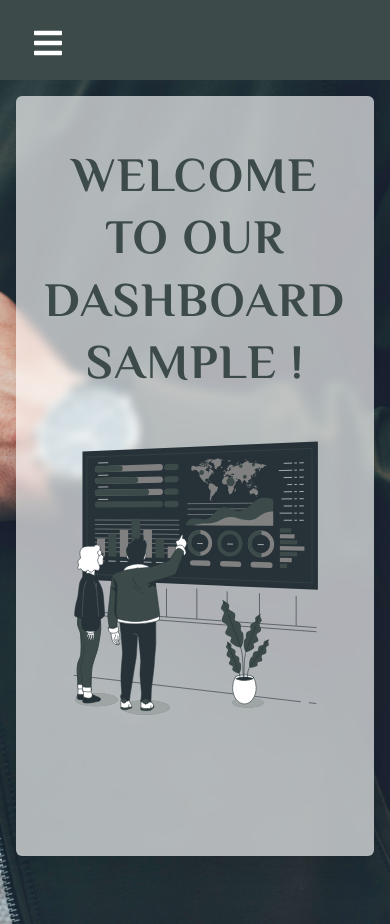
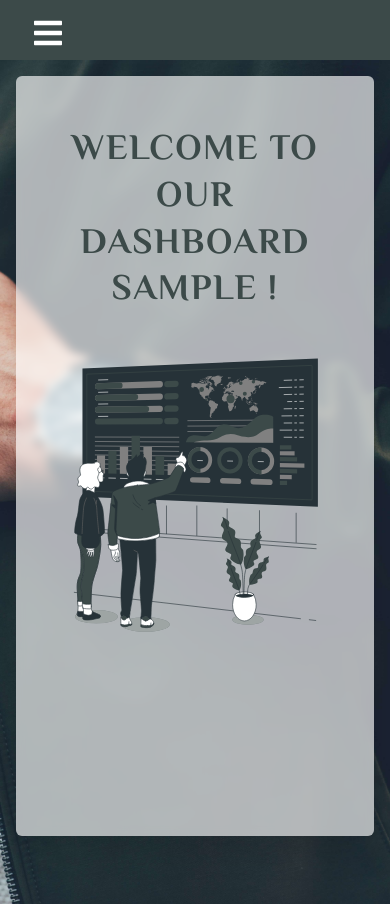
Before and after one commit to alifbinhossain/Time-Zone, a React (Create React App) app: page /dashboard in a window 390 px wide. Built offline with nearby package versions, Linux system fonts and the light colour scheme; no server answers; sample sign-in values are in the browser's storage.

Commit message:
another commit

```diff
--- a/src/pages/Dashboard/DashReview/DashReview.jsx
+++ b/src/pages/Dashboard/DashReview/DashReview.jsx
@@ -38,7 +38,7 @@ const DashReview = () => {
     <section className="dash-review" data-aos="fade-in">
       <h1 data-aos="fade-up">Add a New Review</h1>
       <Form onSubmit={handleSubmit(onSubmit)}>
-        <Row className="mb-3" xs={1} lg={3}>
+        <Row className="mb-3 gy-2" xs={1} lg={3}>
           {/* -------------------------------------------------------------------------- */
           /*                                 NAME FIELD                                  */
           /* -------------------------------------------------------------------------- */}
--- a/src/pages/Dashboard/Dashboard/Dashboard.css
+++ b/src/pages/Dashboard/Dashboard/Dashboard.css
@@ -75,7 +75,7 @@
 
   .dash-home h1,
   .payment h1 {
-    font-size: 48px;
+    font-size: 36px;
     text-transform: uppercase;
     text-align: center;
     font-weight: 700;
--- a/src/pages/Dashboard/MakeAdmin/MakeAdmin.css
+++ b/src/pages/Dashboard/MakeAdmin/MakeAdmin.css
@@ -74,7 +74,7 @@
   }
 
   .admin h2 {
-    font-size: 42px;
+    font-size: 36px;
     font-weight: 700;
     margin-bottom: 1rem;
   }
--- a/src/pages/Dashboard/SideNav/SideNav.css
+++ b/src/pages/Dashboard/SideNav/SideNav.css
@@ -140,6 +140,9 @@
 /*                              SHORT MEDIA QUERY                             */
 /* -------------------------------------------------------------------------- */
 @media (max-width: 668px) {
+  .sidebar {
+    height: 60px;
+  }
   .nav-menu {
     max-width: 100px;
     padding: 0;
```
